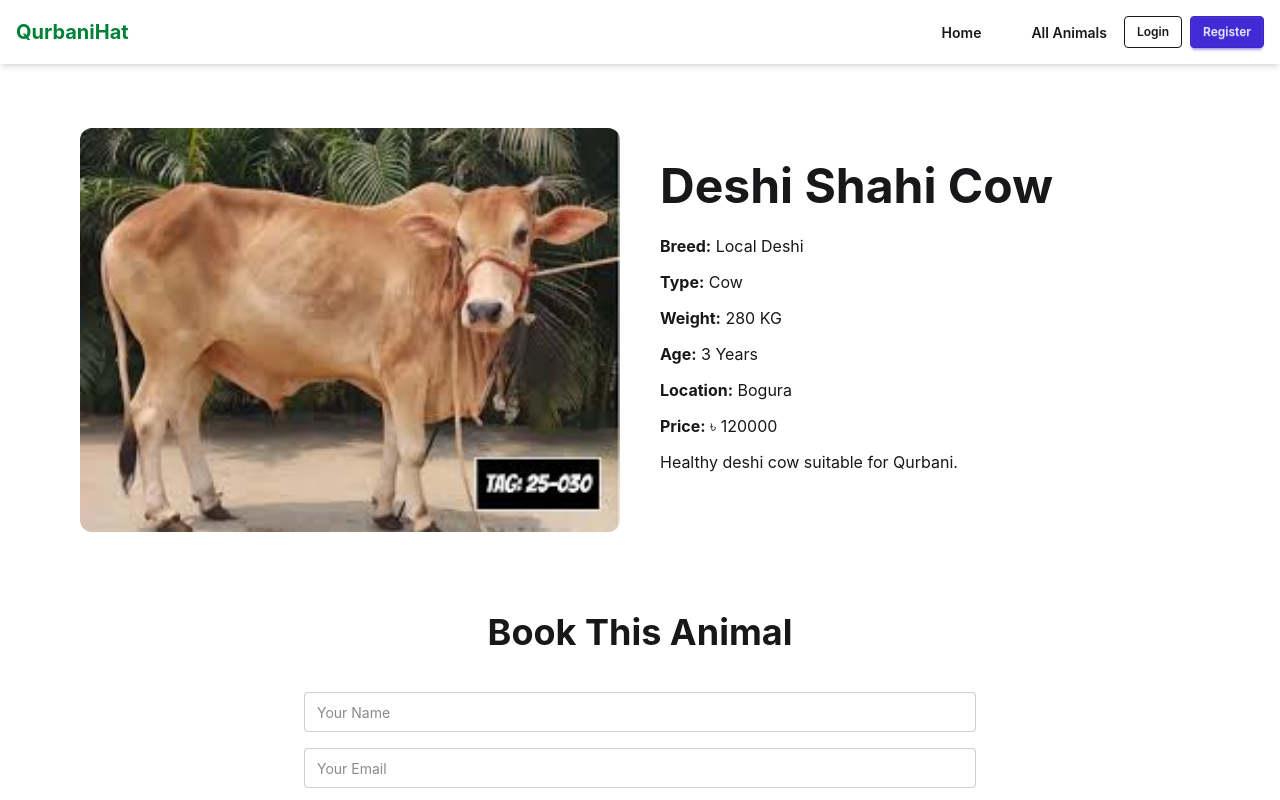
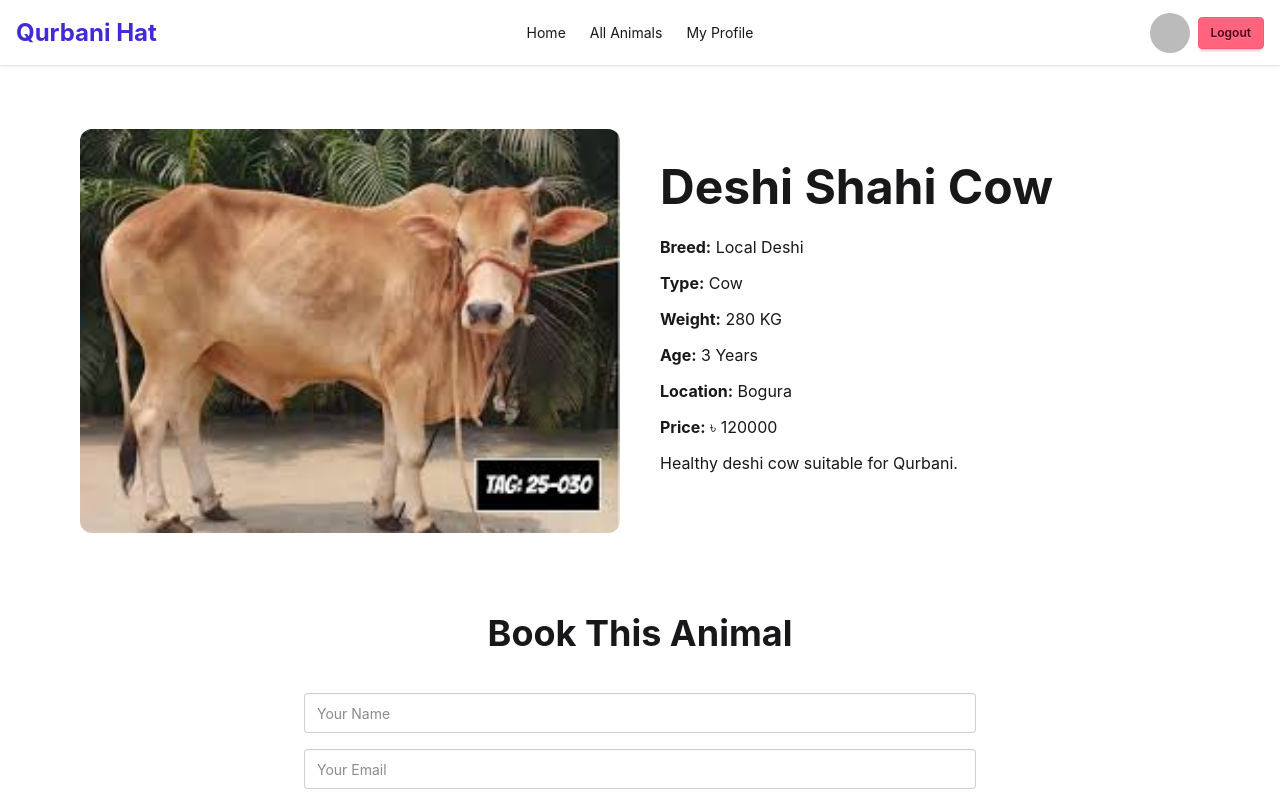
Before and after one commit to sumaya-jahan/Qurbani-hat, a React (Vite) app: page /details/1 in a window 1280 px wide. Shown: the top 800 px of the page. Built offline with nearby package versions, Linux system fonts and the light colour scheme; no server answers; sample sign-in values are in the browser's storage.

Commit message:
add private routes and dynamic navbar auth

```diff
--- a/src/components/Navbar.jsx
+++ b/src/components/Navbar.jsx
@@ -1,26 +1,129 @@
+import { useContext } from "react";
+
 import { Link, NavLink } from "react-router-dom";
 
+import { AuthContext } from "../providers/AuthProvider";
+
 const Navbar = () => {
+
+    const { user, logoutUser } = useContext(AuthContext);
+
+    const handleLogout = () => {
+
+        logoutUser()
+            .then(() => {
+                console.log("logout successful");
+            })
+            .catch((error) => {
+                console.log(error);
+            });
+
+    };
+
+    const links = (
+        <>
+            <li>
+                <NavLink to="/">
+                    Home
+                </NavLink>
+            </li>
+
+            <li>
+                <NavLink to="/animals">
+                    All Animals
+                </NavLink>
+            </li>
+
+            {
+                user && (
+                    <li>
+                        <NavLink to="/my-profile">
+                            My Profile
+                        </NavLink>
+                    </li>
+                )
+            }
+        </>
+    );
+
     return (
-        <div className="navbar bg-base-100 shadow-md px-4">
+        <div className="navbar bg-base-100 shadow-sm px-4">
 
-            {/* Logo */}
-            <div className="flex-1">
-                <Link to="/" className="text-xl font-bold text-green-700">
-                    QurbaniHat
+            <div className="navbar-start">
+
+                <div className="dropdown">
+
+                    <div
+                        tabIndex={0}
+                        role="button"
+                        className="btn btn-ghost lg:hidden"
+                    >
+                        ☰
+                    </div>
+
+                    <ul
+                        tabIndex={0}
+                        className="menu menu-sm dropdown-content bg-base-100 rounded-box z-1 mt-3 w-52 p-2 shadow"
+                    >
+                        {links}
+                    </ul>
+
+                </div>
+
+                <Link
+                    to="/"
+                    className="text-2xl font-bold text-primary"
+                >
+                    Qurbani Hat
                 </Link>
+
             </div>
 
-            {/* Menu */}
-            <div className="flex gap-4">
-                <NavLink to="/" className="btn btn-ghost">Home</NavLink>
-                <NavLink to="/animals" className="btn btn-ghost">All Animals</NavLink>
+            <div className="navbar-center hidden lg:flex">
+
+                <ul className="menu menu-horizontal px-1">
+                    {links}
+                </ul>
+
             </div>
 
-            {/* Auth Buttons (temporary) */}
-            <div className="flex gap-2">
-                <button className="btn btn-sm btn-outline">Login</button>
-                <button className="btn btn-sm btn-primary">Register</button>
+            <div className="navbar-end gap-2">
+
+                {
+                    user ? (
+                        <>
+
+                            <img
+                                src={user.photoURL}
+                                alt="user"
+                                className="w-10 h-10 rounded-full"
+                            />
+
+                            <button
+                                onClick={handleLogout}
+                                className="btn btn-error btn-sm"
+                            >
+                                Logout
+                            </button>
+
+                        </>
+                    ) : (
+                        <>
+                            <Link to="/login">
+                                <button className="btn btn-primary">
+                                    Login
+                                </button>
+                            </Link>
+
+                            <Link to="/register">
+                                <button className="btn btn-outline">
+                                    Register
+                                </button>
+                            </Link>
+                        </>
+                    )
+                }
+
             </div>
 
         </div>
--- a/src/pages/Register/Register.jsx
+++ b/src/pages/Register/Register.jsx
@@ -8,7 +8,7 @@ import { toast } from "react-toastify";
 
 const Register = () => {
 
-  const { createUser, googleLogin } = useContext(AuthContext);
+  const { createUser, googleLogin, updateUser } = useContext(AuthContext);
 
   const navigate = useNavigate();
 
@@ -27,14 +27,18 @@ const Register = () => {
     const photo = form.photo.value;
     const password = form.password.value;
 
-    console.log(name, photo);
-
     createUser(email, password)
       .then(() => {
 
-        toast.success("Registration Successful!");
+        updateUser(name, photo)
+          .then(() => {
 
-        navigate("/login");
+            toast.success("Registration Successful!");
+
+            navigate("/login");
+
+          });
+
       })
       .catch((error) => {
 
--- a/src/providers/AuthProvider.jsx
+++ b/src/providers/AuthProvider.jsx
@@ -6,7 +6,8 @@ import {
     onAuthStateChanged,
     signInWithEmailAndPassword,
     signInWithPopup,
-    signOut
+    signOut,
+    updateProfile
 } from "firebase/auth";
 
 import { auth } from "../firebase/firebase.init";
@@ -21,24 +22,27 @@ const AuthProvider = ({ children }) => {
 
     const [loading, setLoading] = useState(true);
 
-
     const createUser = (email, password) => {
         return createUserWithEmailAndPassword(auth, email, password);
     };
-
 
     const signInUser = (email, password) => {
         return signInWithEmailAndPassword(auth, email, password);
     };
 
-
     const googleLogin = () => {
         return signInWithPopup(auth, googleProvider);
     };
 
-
     const logoutUser = () => {
         return signOut(auth);
+    };
+
+    const updateUser = (name, photo) => {
+        return updateProfile(auth.currentUser, {
+            displayName: name,
+            photoURL: photo
+        });
     };
 
     useEffect(() => {
@@ -62,7 +66,8 @@ const AuthProvider = ({ children }) => {
         createUser,
         signInUser,
         googleLogin,
-        logoutUser
+        logoutUser,
+        updateUser
     };
 
     return (
--- /dev/null
+++ b/src/routes/PrivateRoute.jsx
@@ -0,0 +1,22 @@
+import { useContext } from "react";
+
+import { Navigate } from "react-router-dom";
+
+import { AuthContext } from "../providers/AuthProvider";
+
+const PrivateRoute = ({ children }) => {
+
+    const { user, loading } = useContext(AuthContext);
+
+    if (loading) {
+        return <span className="loading loading-spinner loading-lg"></span>;
+    }
+
+    if (user) {
+        return children;
+    }
+
+    return <Navigate to="/login"></Navigate>;
+};
+
+export default PrivateRoute;
--- a/src/routes/Routes.jsx
+++ b/src/routes/Routes.jsx
@@ -1,4 +1,5 @@
 import { createBrowserRouter } from "react-router-dom";
+
 import Layout from "../layouts/Layout";
 
 import Home from "../pages/Home/Home";
@@ -10,20 +11,60 @@ import Profile from "../pages/Profile/Profile";
 import UpdateProfile from "../pages/UpdateProfile/UpdateProfile";
 import NotFound from "../pages/NotFound/NotFound";
 
+import PrivateRoute from "./PrivateRoute";
+
 const router = createBrowserRouter([
     {
         path: "/",
         element: <Layout />,
         children: [
-            { path: "/", element: <Home /> },
-            { path: "/animals", element: <AllAnimals /> },
-            { path: "/login", element: <Login /> },
-            { path: "/register", element: <Register /> },
-            { path: "/details/:id", element: <Details /> },
-            { path: "/my-profile", element: <Profile /> },
-            { path: "/update-profile", element: <UpdateProfile /> },
+
+            {
+                path: "/",
+                element: <Home />
+            },
+
+            {
+                path: "/animals",
+                element: <AllAnimals />
+            },
+
+            {
+                path: "/login",
+                element: <Login />
+            },
+
+            {
+                path: "/register",
+                element: <Register />
+            },
+
+            {
+                path: "/details/:id",
+                element: (
+                    <PrivateRoute>
+                        <Details />
+                    </PrivateRoute>
+                ),
+            },
+
+            {
+                path: "/my-profile",
+                element: (
+                    <PrivateRoute>
+                        <Profile />
+                    </PrivateRoute>
+                ),
+            },
+
+            {
+                path: "/update-profile",
+                element: <UpdateProfile />
+            },
+
         ],
     },
+
     {
         path: "*",
         element: <NotFound />,
```
